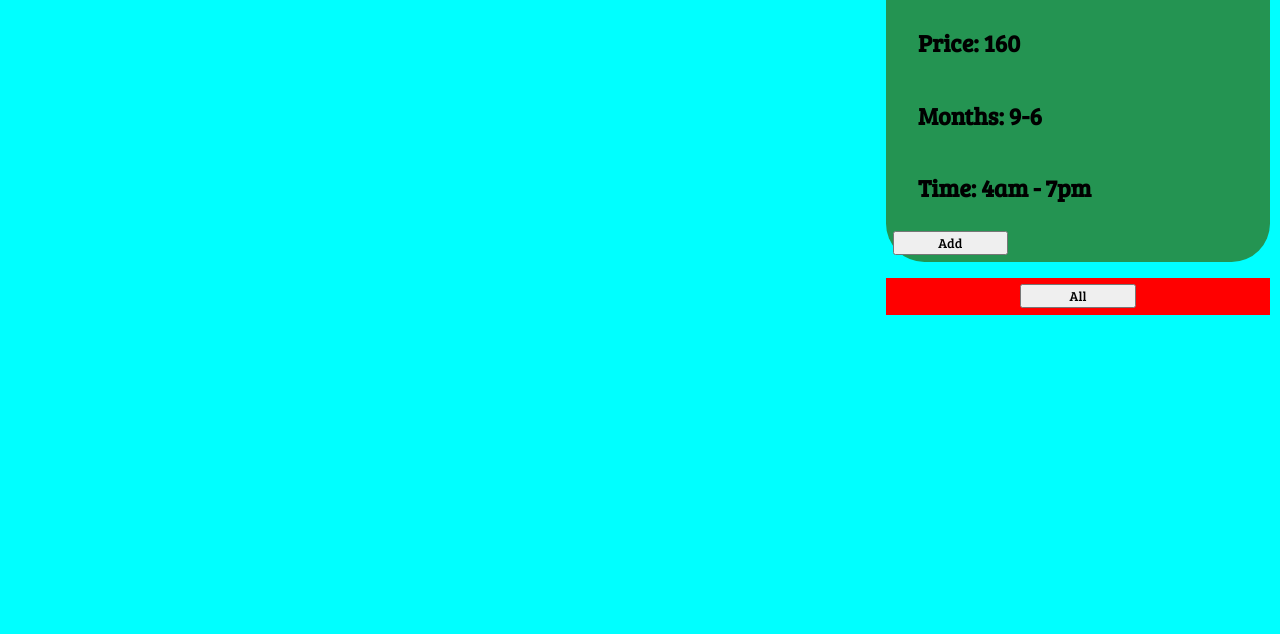
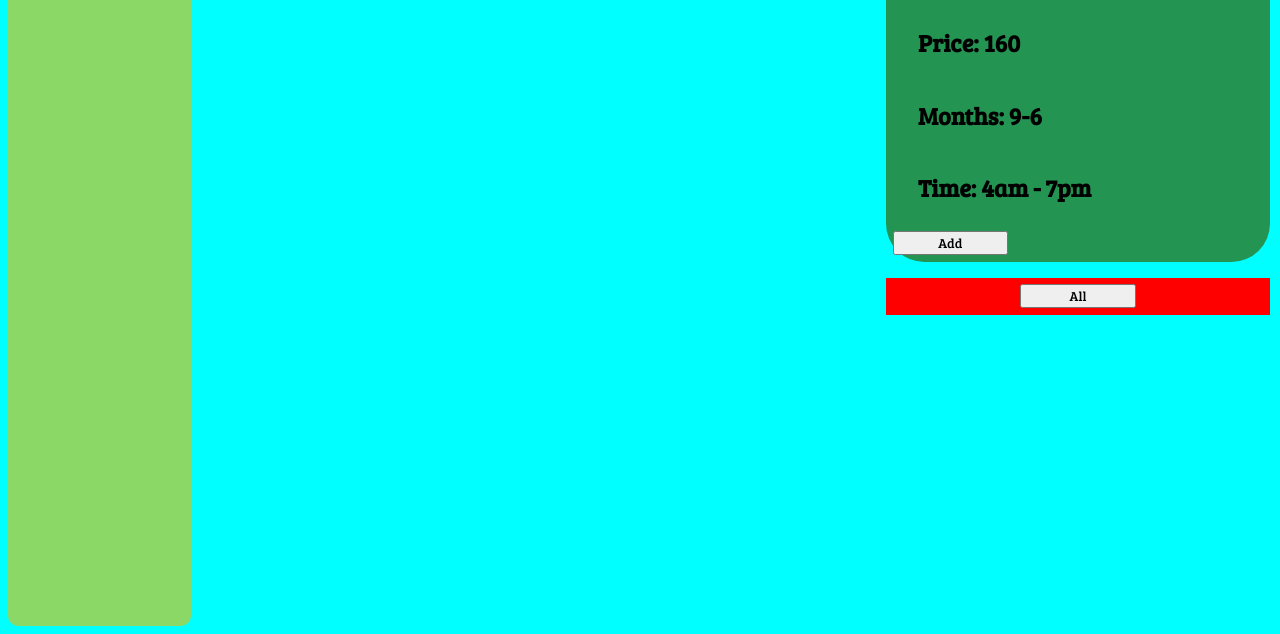
Before and after one commit to renratwit/WebDev, a plain HTML site: page bugs.html in a window 1280 px wide. Shown: the part 211-845 px from the top of the page. Before the commit the page ends 800 px from the top, so only its background shows below. Drawn offline with nearby package versions, Linux system fonts and the light colour scheme; no server answers.

Commit message:
Update bugsCSS.css

```diff
--- a/bugsCSS.css
+++ b/bugsCSS.css
@@ -10,6 +10,9 @@ body{
     justify-items: center;
     width: 68%;
     border-radius: 10px;
+    height: 89vh;
+    overflow: hidden;
+    overflow-y: scroll;
 }
 
 nav {
@@ -19,6 +22,7 @@ nav {
     position: fixed;
     top: 0;
     left: 0;
+    z-index: 100;
 }
 
 nav img{
```
